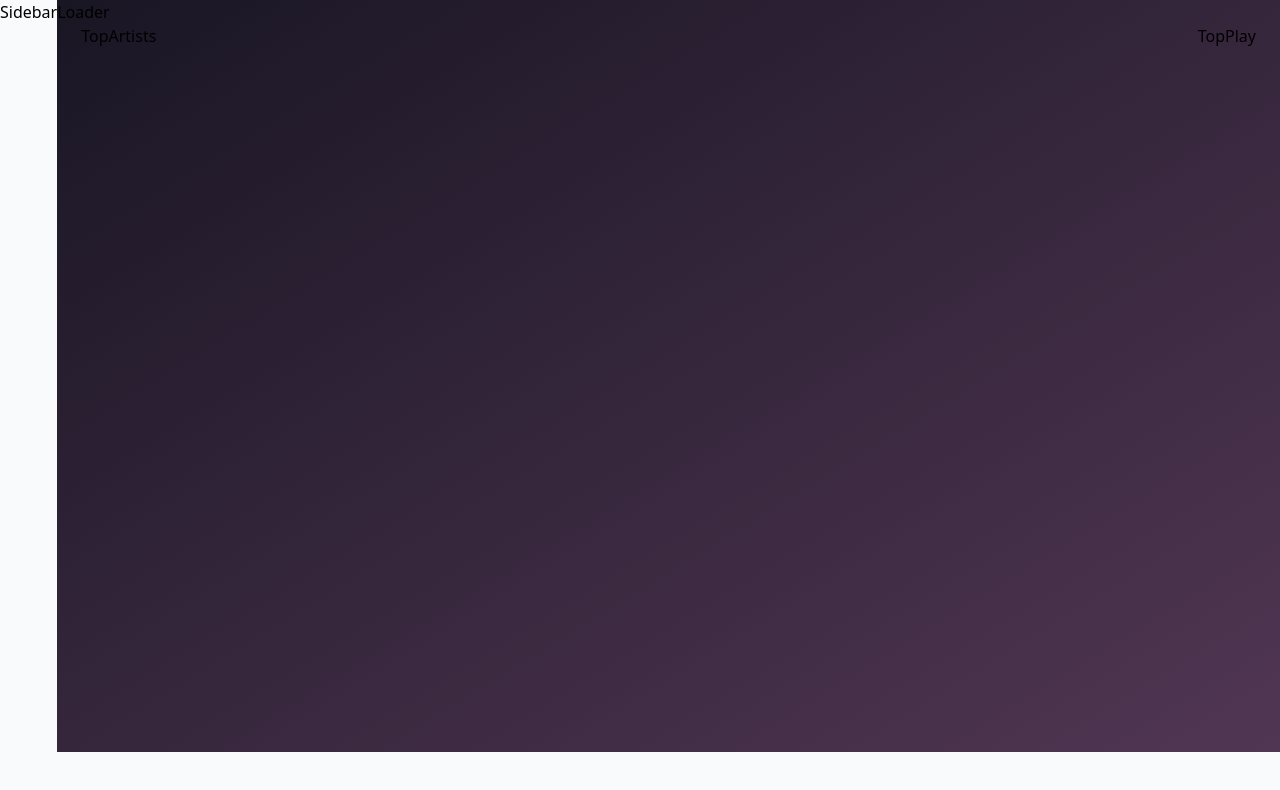
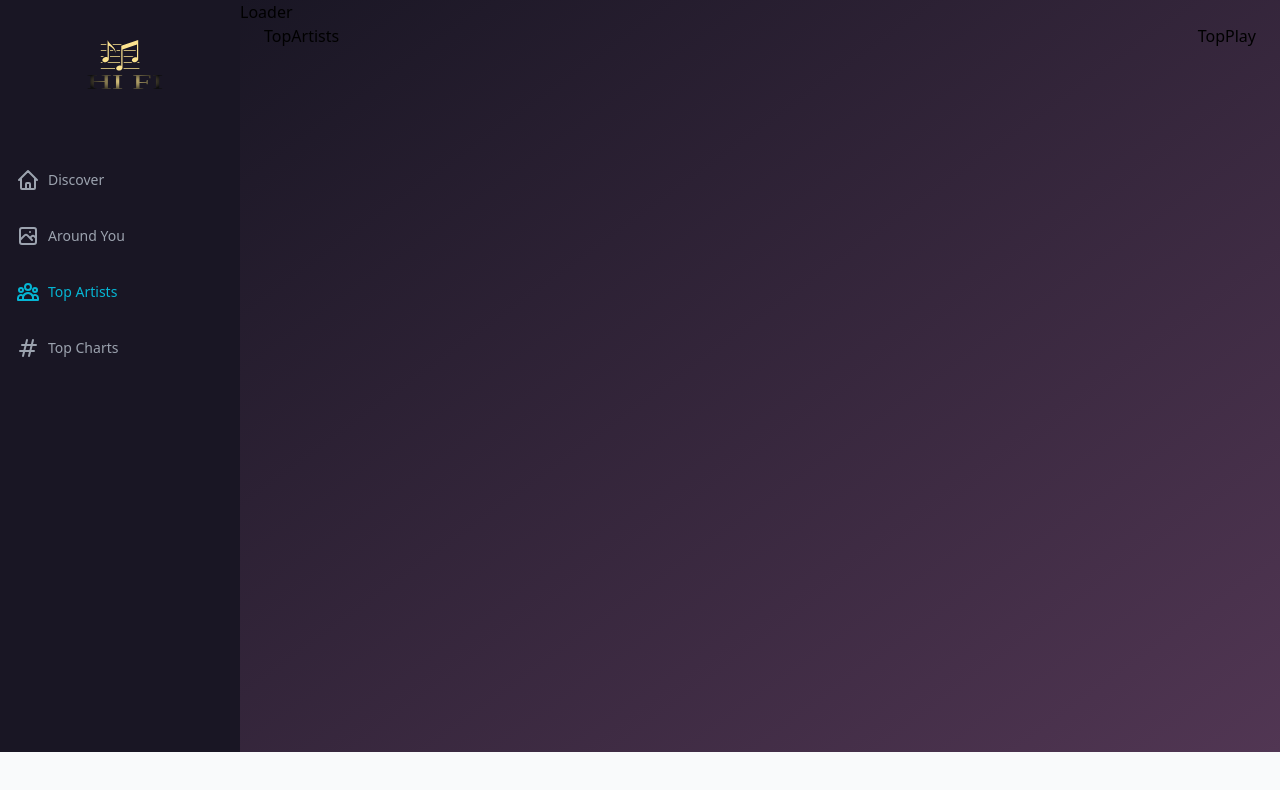
Before and after one commit to CrisDesco88/hi-fi, a React (Vite) app: page /top-artists in a window 1280 px wide. Shown: the top 790 px of the page. Built offline with nearby package versions, Linux system fonts and the light colour scheme.

Commit message:
Setting side Bar

```diff
--- a/src/components/Sidebar.jsx
+++ b/src/components/Sidebar.jsx
@@ -1,5 +1,54 @@
-const Sidebar = () => (
-  <div>Sidebar</div>
-);
+import { useState } from 'react'
+import { NavLink } from 'react-router-dom'
+import { RiCloseLine } from 'react-icons/ri'
 
-export default Sidebar;
+import { logo } from '../assets'
+import { links } from '../assets/constants'
+import { HiOutlineMenu } from 'react-icons/hi'
+
+const NavLinks = ({ handleClick }) => (
+  <div className='mt-10'>
+    {links.map(item => (
+      <NavLink
+        key={item.name}
+        to={item.to}
+        className='flex flex-row justify-start items-center my-8 text-sm font-medium text-gray-400 hover:text-cyan-400'
+        onClick={() => handleClick && handleClick()}
+      >
+        <item.icon className='w-6 h-6 mr-2' />
+        {item.name}
+      </NavLink>
+    ))}
+  </div>
+)
+
+const Sidebar = () => {
+  const [mobileMenuOpen, setMobileMenuOpen] = useState(false)
+
+  return (
+    <>
+      <div className='md:flex hidden flex-col w-[240px] py-10 px-4 bg-[#191624]'>
+        <img src={logo} alt='logo' className='w-full h-14 object-contain' />
+        <NavLinks />
+      </div>
+      <div className='absolute md:hidden block top-6 right-3'>
+        {mobileMenuOpen ? (
+          <RiCloseLine className='w-6 h-6 text-white mr-2' onClick={() => setMobileMenuOpen(false)}/>
+        ) : (
+          <HiOutlineMenu className='w-6 h-6 text-white mr-2' onClick={() => setMobileMenuOpen(true)} />
+        )}
+      </div>
+
+      <div
+        className={`absolute top-0 h-screen w-2/3 bg-gradient-to-tl from-white/10 to-[#2c274d] backdrop-blur-lg z-10 p-6 md:hidden smooth-transition ${
+          mobileMenuOpen ? 'left-0' : '-left-full'
+        }`}
+      >
+        <img src={logo} alt='logo' className='w-full h-14 object-contain' />
+        <NavLinks handleClick={() => setMobileMenuOpen(false)}/>
+      </div>
+    </>
+  )
+}
+
+export default Sidebar
```
